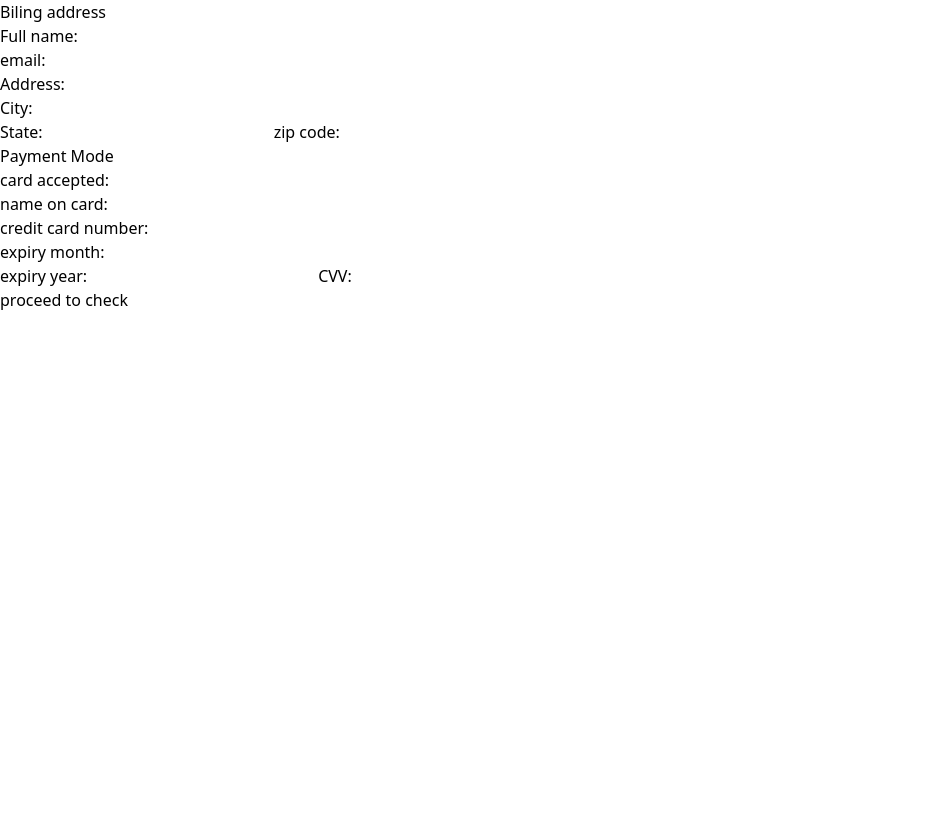
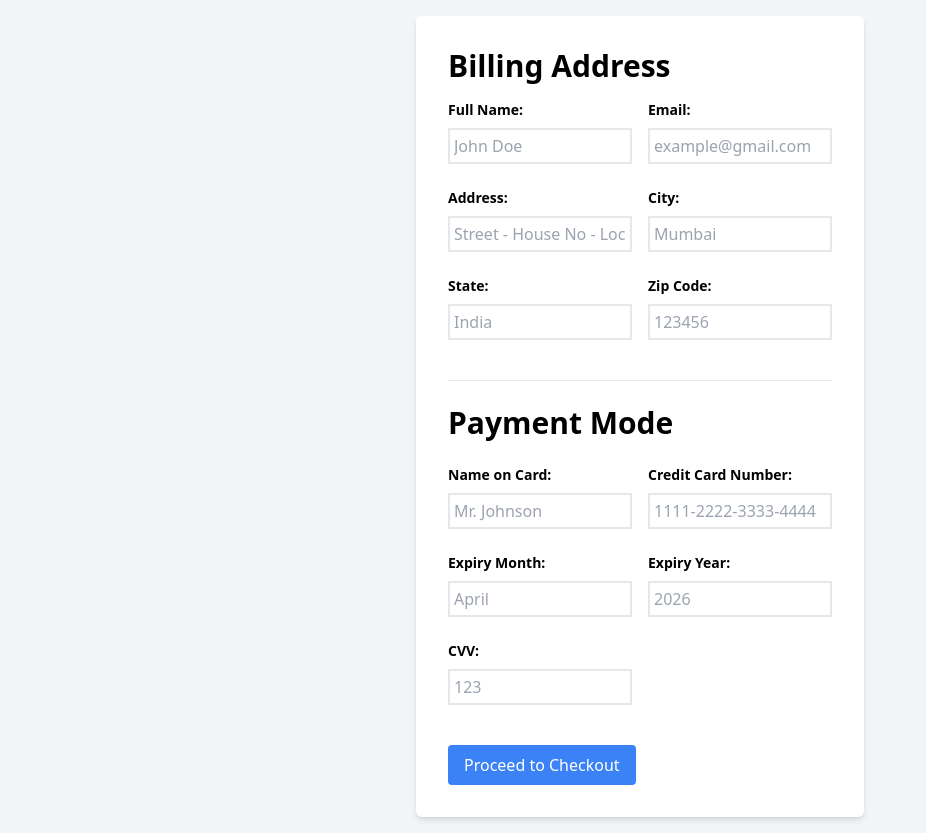
Before and after one commit to shweta-sakshi/code-indrome-I-O-, a React (Vite) app in the folder Frontend/: page /Paymentdetail in a window 1280 px wide. Shown: the whole page, without its empty margins (0-926 px from the left). Before the commit the page ends 800 px from the top, so only its background shows below. Built offline with nearby package versions, Linux system fonts and the light colour scheme; no server answers.

Commit message:
improved css of paymentdetail and userprofile

```diff
--- a/Frontend/src/component/Paymentdetail.jsx
+++ b/Frontend/src/component/Paymentdetail.jsx
@@ -1,81 +1,190 @@
-import React from 'react'
+import React from "react";
 
 const Paymentdetail = () => {
   return (
-        <>
-            <div className="container">
-                <form action="">
-                    <div className="row">
-                        <div className="col">
-                            <h3 className="title">Biling address</h3>
+    <div className="flex justify-center items-center bg-gray-100  min-h-screen">
+      <div className="container mx-auto my-4 flex justify-center items-center">
+        <form
+          action=""
+          className="max-w-md mx-auto bg-white p-8 shadow-md rounded-md"
+        >
+          <div className="mb-8">
+            <h3 className="text-3xl font-bold mb-4">Billing Address</h3>
+            <div className="grid grid-cols-1 md:grid-cols-2 gap-4">
+              <div className="flex flex-col">
+                <label
+                  htmlFor="Name"
+                  className="cursor-pointer text-sm font-semibold"
+                >
+                  Full Name:
+                </label>
+                <input
+                  type="text"
+                  id="Name"
+                  placeholder="John Doe"
+                  className="input-box border-2 p-1 my-2 hover:border-black "
+                />
               </div>
-                        <div className="input box">
-                            <span>Full name:</span>
-                            <input type="text" place holder="johnSon" />
+              <div className="flex flex-col">
+                <label
+                  htmlFor="email"
+                  className="cursor-pointer text-sm font-semibold"
+                >
+                  Email:
+                </label>
+                <input
+                  type="text"
+                  id="email"
+                  placeholder="example@gmail.com"
+                  className="input-box border-2 p-1 my-2 hover:border-black "
+                />
               </div>
-                        <div className="input box">
-                            <span>email:</span>
-                            <input type="text" place holder="example@gmail.com" />
+              <div className="flex flex-col">
+                <label
+                  htmlFor="address"
+                  className="cursor-pointer text-sm font-semibold"
+                >
+                  Address:
+                </label>
+                <input
+                  type="text"
+                  id="address"
+                  placeholder="Street - House No - Locality"
+                  className="input-box border-2 p-1 my-2 hover:border-black "
+                />
               </div>
-                        <div className="input box" >
-
-                            <span>Address:</span>
-                            <input type="text" place holder="street-House no-Locality" />
+              <div className="flex flex-col">
+                <label
+                  htmlFor="city"
+                  className="cursor-pointer text-sm font-semibold"
+                >
+                  City:
+                </label>
+                <input
+                  type="text"
+                  id="city"
+                  placeholder="Mumbai"
+                  className="input-box border-2 p-1 my-2 hover:border-black "
+                />
               </div>
-                        <div className="input box" >
-                            <span>City:</span>
-                            <input type="text" place holder="mumbai" />
+              <div className="flex flex-col">
+                <label
+                  htmlFor="state"
+                  className="cursor-pointer text-sm font-semibold"
+                >
+                  State:
+                </label>
+                <input
+                  type="text"
+                  id="state"
+                  placeholder="India"
+                  className="input-box border-2 p-1 my-2 hover:border-black "
+                />
               </div>
-                        <div className="flex">
-
-                            <div className="input box" >
-                                <span>State:</span>
-                                <input type="text" place holder="india" />
-                            </div>
-                            <div className="input box">
-                                <span>zip code:</span>
-                                <input type="text" place holder="122343 " />
-                            </div>
-                        </div>
-                        <div className="row">
-                            <div className="col">
-                                <h3 className="title">Payment Mode</h3>
-                            </div>
-                            <div className="input box">
-                                <span>card accepted:</span>
-                                {/* <!--here different types of card image upload  --> */}
-                            </div>
-                            <div className="input box">
-                                <span>name on card:</span>
-                                <input type="text" place holder="Mr johnson" />
-                            </div>
-                            <div className="input box" >
-
-                                <span>credit card number:</span>
-                                <input type="text" place holder="1111-2222-3333-4444" />
-                            </div>
-                            <div className="input box" >
-                                <span>expiry month:</span>
-                                <input type="text" place holder="april" />
-                            </div>
-                            <div className="flex">
-
-                                <div className="input box" >
-                                    <span>expiry year:</span>
-                                    <input type="text" place holder="2026" />
-                                </div>
-                                <div className="input box">
-                                    <span>CVV:</span>
-                                    <input type="text" place holder="1234" />
+              <div className="flex flex-col">
+                <label
+                  htmlFor="zip"
+                  className="cursor-pointer text-sm font-semibold"
+                >
+                  Zip Code:
+                </label>
+                <input
+                  type="text"
+                  id="zip"
+                  placeholder="123456"
+                  className="input-box border-2 p-1 my-2 hover:border-black "
+                />
               </div>
             </div>
                   </div>
+                  <hr />
+
+          <div className="mb-8">
+            <h3 className="text-3xl font-bold my-6">Payment Mode</h3>
+            <div className="grid grid-cols-1 md:grid-cols-2 gap-4">
+              <div className="flex flex-col">
+                <label
+                  htmlFor="card"
+                  className="cursor-pointer text-sm font-semibold"
+                >
+                  Name on Card:
+                </label>
+                <input
+                  type="text"
+                  id="card"
+                  placeholder="Mr. Johnson"
+                  className="input-box border-2 p-1 my-2 hover:border-black "
+                />
               </div>
-                    <input type="submit" value="proceed to check" className="submit" />
+              <div className="flex flex-col">
+                <label
+                  htmlFor="cardNo"
+                  className="cursor-pointer text-sm font-semibold"
+                >
+                  Credit Card Number:
+                </label>
+                <input
+                  type="text"
+                  id="cardNo"
+                  placeholder="1111-2222-3333-4444"
+                  className="input-box border-2 p-1 my-2 hover:border-black "
+                />
+              </div>
+              <div className="flex flex-col">
+                <label
+                  htmlFor="exp"
+                  className="cursor-pointer text-sm font-semibold"
+                >
+                  Expiry Month:
+                </label>
+                <input
+                  type="text"
+                  id="exp"
+                  placeholder="April"
+                  className="input-box border-2 p-1 my-2 hover:border-black "
+                />
+              </div>
+              <div className="flex flex-col">
+                <label
+                  htmlFor="expYr"
+                  className="cursor-pointer text-sm font-semibold"
+                >
+                  Expiry Year:
+                </label>
+                <input
+                                  type="text"
+                                  id="expYr"
+                  placeholder="2026"
+                  className="input-box border-2 p-1 my-2 hover:border-black "
+                />
+              </div>
+              <div className="flex flex-col">
+                <label
+                  htmlFor="cvv"
+                  className="cursor-pointer text-sm font-semibold"
+                >
+                  CVV:
+                </label>
+                <input
+                  type="text"
+                  id="cvv"
+                  placeholder="123"
+                  className="input-box border-2 p-1 my-2 hover:border-black "
+                />
+              </div>
+            </div>
+          </div>
+
+          <button
+            type="submit"
+            className="btn bg-blue-500 text-white py-2 px-4 rounded hover:bg-blue-600"
+          >
+            Proceed to Checkout
+          </button>
         </form>
       </div>
-        </>
-    )
-}
+    </div>
+  );
+};
 
-export default Paymentdetail
+export default Paymentdetail;
--- a/Frontend/src/component/SignUp.jsx
+++ b/Frontend/src/component/SignUp.jsx
@@ -159,14 +159,17 @@ const SignUp = () => {
             <FaLock className="ml-2" />
             <input
               type={!passShow ? "password" : "text"}
-              value={inpval.password} onChange={setVal}
+              value={inpval.password}
+              onChange={setVal}
               name="password"
               placeholder="Password"
               required
               className="w-full px-4 py-2  focus:outline-none"
             />
-            <div className="showpass" onClick={() => setPassShow(!passShow)}>
-            </div>
+            <div
+              className="showpass"
+              onClick={() => setPassShow(!passShow)}
+            ></div>
           </div>
 
           <div className="mb-6 flex items-center border border-gray-400 rounded hover:border-gray-600 hover:border-2">
@@ -180,12 +183,25 @@ const SignUp = () => {
               required
               className="w-full px-4 py-2  focus:outline-none"
             />
-            <div className="showpass" onClick={() => setCPassShow(!cpassShow)}>
-            </div>
+            <div
+              className="showpass"
+              onClick={() => setCPassShow(!cpassShow)}
+            ></div>
           </div>
 
-          <div>
-            <input type="file" accept="image/*" onChange={handleFileChange} />
+          <div className="mb-4">
+            <label
+              htmlFor="photo"
+              className="block cursor-pointer text-gray-700"
+            >
+              Upload file:
+            </label>
+            <input
+              type="file"
+              accept="image/*"
+              onChange={handleFileChange}
+              className="border border-gray-300 rounded px-3 py-2 w-full hover:border-gray-600 hover:border-2"
+            />
           </div>
 
           <div>
```
Lines whose indentation alone changed are shown as unchanged.
